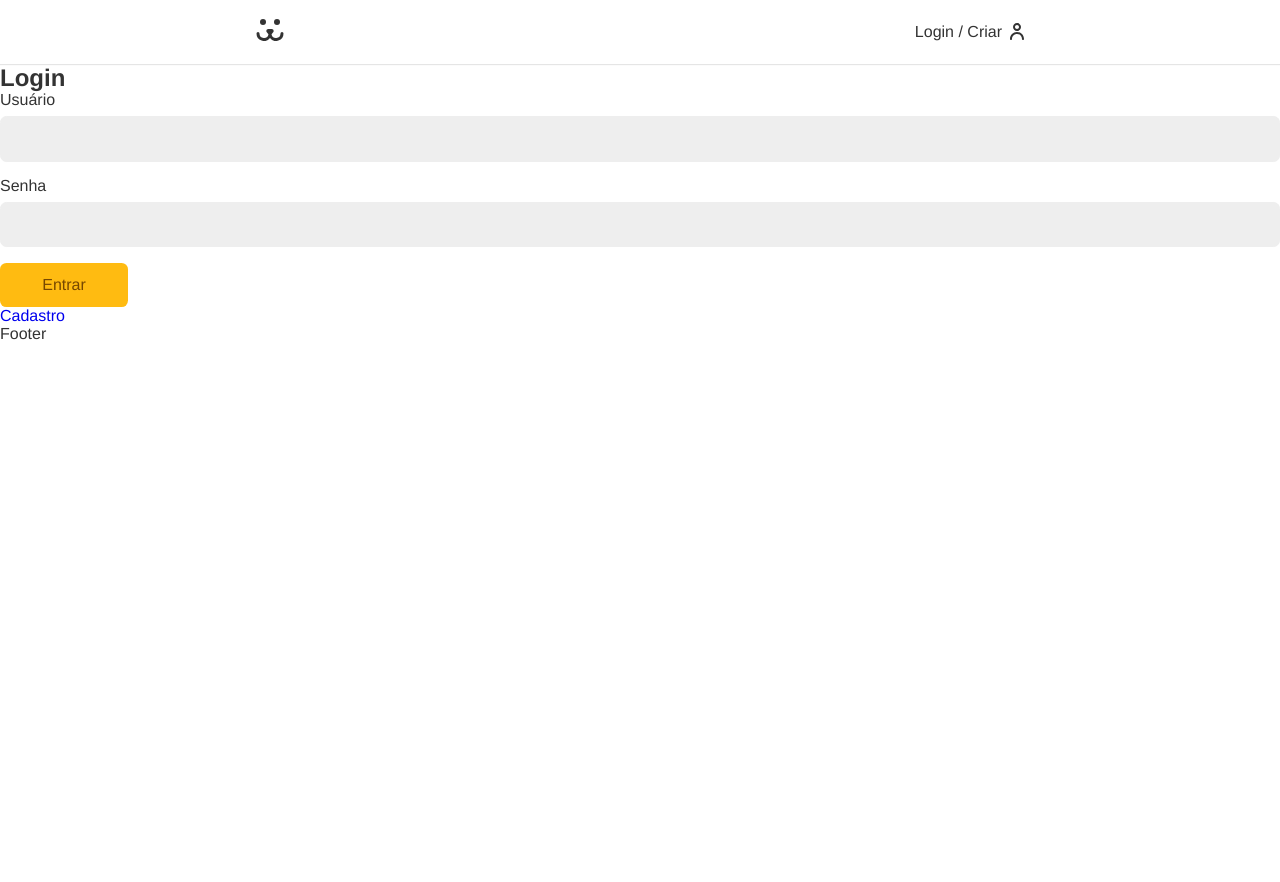
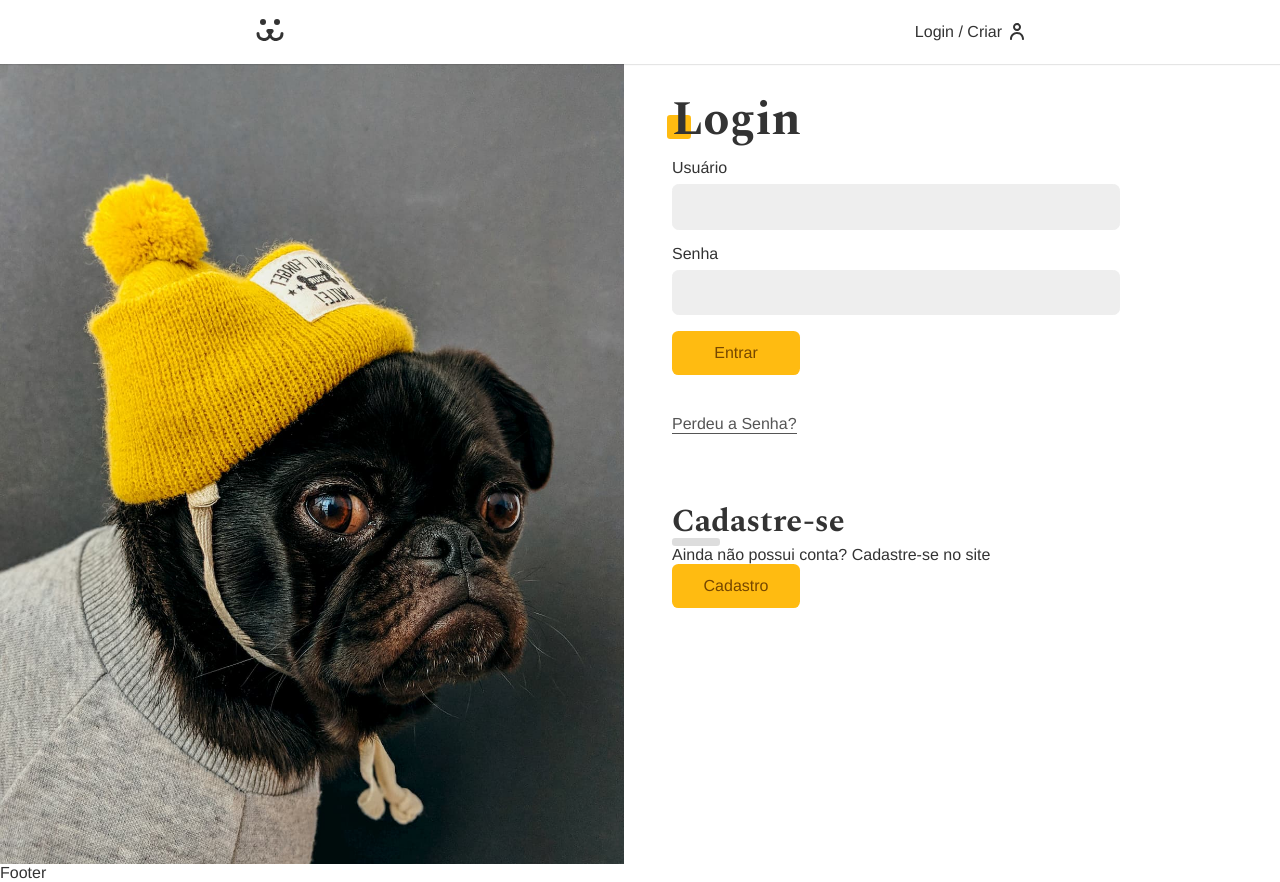
Before and after one commit to FabinhoFlauzino/react-dogs, a React (Vite) app: page /login in a window 1280 px wide. Before the commit the page ends 800 px from the top, so only its background shows below. Built offline with nearby package versions, Linux system fonts and the light colour scheme.

Commit message:
estilizando Login

```diff
--- a/src/App.css
+++ b/src/App.css
@@ -1,3 +1,5 @@
+@import url('https://fonts.googleapis.com/css2?family=Spectral:wght@700&display=swap');
+
 *{
   box-sizing: border-box;
 }
@@ -36,6 +38,7 @@ button, input{
 
 a{
   text-decoration: none;
+  color: #333;
 }
 
 .container {
@@ -43,3 +46,38 @@ a{
   padding: 0 1rem;
   margin: 0 auto;
 }
+
+.title{
+  font-family: var(--type-second);
+  line-height: 1;
+  font-size: 3rem;
+  margin: 1rem 0;
+  position: relative;
+  z-index: 1;
+}
+
+.title::after{
+  content: "";
+  display: block;
+  width: 1.5rem;
+  height: 1.5rem;
+  background: #FB1;
+  border-radius: .2rem;
+  position: absolute;
+  bottom: 5px;
+  left: -5px;
+  z-index: -1;
+}
+
+.animeLeft{
+  opacity: 0;
+  transform: translateX(-20px);
+  animation: animeLeft .3s forwards;
+}
+
+@keyframes animeLeft {
+  to{
+    opacity: 1;
+    transform: initial;
+  }
+}
--- a/src/Components/Forms/Button.module.css
+++ b/src/Components/Forms/Button.module.css
@@ -1,4 +1,7 @@
 .button {
+  display: block;
+  text-align: center;
+  max-width: 128px;
   font-size: 1rem;
   font-family: var(--type-first);
   cursor: pointer;
--- /dev/null
+++ b/src/Components/Helper/Error.jsx
@@ -0,0 +1,10 @@
+import React from 'react'
+
+const Error = ({error}) => {
+  if(!error) return null
+  return (
+    <p style={{color: '#f31', margin: '1rem 0'}}>{error}</p>
+  )
+}
+
+export default Error
--- a/src/Components/Login/Login.jsx
+++ b/src/Components/Login/Login.jsx
@@ -1,27 +1,30 @@
-import React, { useContext } from 'react'
-import { Navigate, Route, Routes } from 'react-router-dom'
-import LoginForm from './LoginForm'
-import LoginCreate from './LoginCreate'
-import LoginPasswordLost from './LoginPasswordLost'
-import LoginPasswordReset from './LoginPasswordReset'
-import { UserContext } from '../../UserContext'
+import React, { useContext } from "react";
+import { Navigate, Route, Routes } from "react-router-dom";
+import LoginForm from "./LoginForm";
+import LoginCreate from "./LoginCreate";
+import LoginPasswordLost from "./LoginPasswordLost";
+import LoginPasswordReset from "./LoginPasswordReset";
+import { UserContext } from "../../UserContext";
+import styles from "../Login/Login.module.css";
 
 const Login = () => {
-  const {login} = useContext(UserContext)
+  const { login } = useContext(UserContext);
 
   if (login) {
-    return <Navigate to="/conta"/>
+    return <Navigate to="/conta" />;
   }
   return (
-    <div>
-      <Routes>
-        <Route path='/' element={<LoginForm />}/>
-        <Route path='criar' element={<LoginCreate/>}/>
-        <Route path='perdeu' element={<LoginPasswordLost />}/>
-        <Route path='resetar' element={<LoginPasswordReset />}/>
-      </Routes>
-    </div>
-  )
-}
+    <section className={styles.login}>
+      <div className={styles.forms}>
+        <Routes>
+          <Route path="/" element={<LoginForm />} />
+          <Route path="criar" element={<LoginCreate />} />
+          <Route path="perdeu" element={<LoginPasswordLost />} />
+          <Route path="resetar" element={<LoginPasswordReset />} />
+        </Routes>
+      </div>
+    </section>
+  );
+};
 
-export default Login
+export default Login;
--- /dev/null
+++ b/src/Components/Login/Login.module.css
@@ -0,0 +1,32 @@
+.login{
+  display: grid;
+  grid-template-columns: 1fr 1fr;
+  min-height: 100vh;
+  gap: 2rem;
+}
+
+.login::before{
+  content: "";
+  display: block;
+  background: url('../../Assets/login.jpg') no-repeat center center;
+  background-size: cover;
+}
+
+.forms {
+  max-width: 30rem;
+  padding: 1rem;
+}
+
+@media(max-width: 40rem){
+  .login{
+    grid-template-columns: 1fr;
+  }
+
+  .login::before{
+    display: none;
+  }
+
+  .forms{
+    max-width: 100%;
+  }
+}
--- a/src/Components/Login/LoginForm.jsx
+++ b/src/Components/Login/LoginForm.jsx
@@ -4,6 +4,9 @@ import Input from "../Forms/Input";
 import Button from "../Forms/Button";
 import useForm from "../../Hooks/useForm";
 import { UserContext } from "../../UserContext";
+import Error from "../Helper/Error";
+import styles from "./LoginForm.module.css";
+import stylesBtn from "../Forms/Button.module.css";
 
 const LoginForm = () => {
   const username = useForm();
@@ -15,20 +18,33 @@ const LoginForm = () => {
     e.preventDefault();
 
     if (username.validate() && password.validate()) {
-      userLogin(username.value, password.value)
+      userLogin(username.value, password.value);
     }
   }
 
   return (
-    <section>
-      <h1>Login</h1>
-      <form action="" onSubmit={handleSubmit}>
+    <section className="animeLeft">
+      <h1 className="title">Login</h1>
+      <form className={styles.form} onSubmit={handleSubmit}>
         <Input label="Usuário" type="text" name="username" {...username} />
         <Input label="Senha" type="password" name="password" {...password} />
-        {loading ? <Button disabled='true'>Carregando...</Button> : <Button>Entrar</Button>}
+        {loading ? (
+          <Button disabled="true">Carregando...</Button>
+        ) : (
+          <Button>Entrar</Button>
+        )}
+        <Error error={error} />
       </form>
-      <Link to="/login/criar">Cadastro</Link>
-      {error && <p>{error}</p>}
+      <Link className={styles.perdeu} to="/login/perdeu">
+        Perdeu a Senha?
+      </Link>
+      <div className={styles.cadastro}>
+        <h2 className={styles.subtitle}>Cadastre-se</h2>
+        <p>Ainda não possui conta? Cadastre-se no site</p>
+        <Link className={stylesBtn.button} to="/login/criar">
+          Cadastro
+        </Link>
+      </div>
     </section>
   );
 };
--- /dev/null
+++ b/src/Components/Login/LoginForm.module.css
@@ -0,0 +1,40 @@
+.form{
+  margin-bottom: 2rem;
+}
+
+.perdeu {
+  display: inline-block;
+  color: #555;
+  padding: 0.5rem 0;
+}
+
+.perdeu::after{
+  content:"";
+  height: 1.5px;
+  width: 100%;
+  background: currentColor;
+  display: block;
+}
+
+.cadastro{
+  margin-top: 4rem;
+}
+
+.cadastro .p {
+  margin-block: 2rem;
+}
+
+.subtitle{
+  font-family: var(--type-second);
+  line-height: 1;
+  font-size: 2rem;
+}
+
+.subtitle::after{
+  content: "";
+  display: block;
+  background: #ddd;
+  height: .5rem;
+  width: 3rem;
+  border-radius: .2rem;
+}
```
